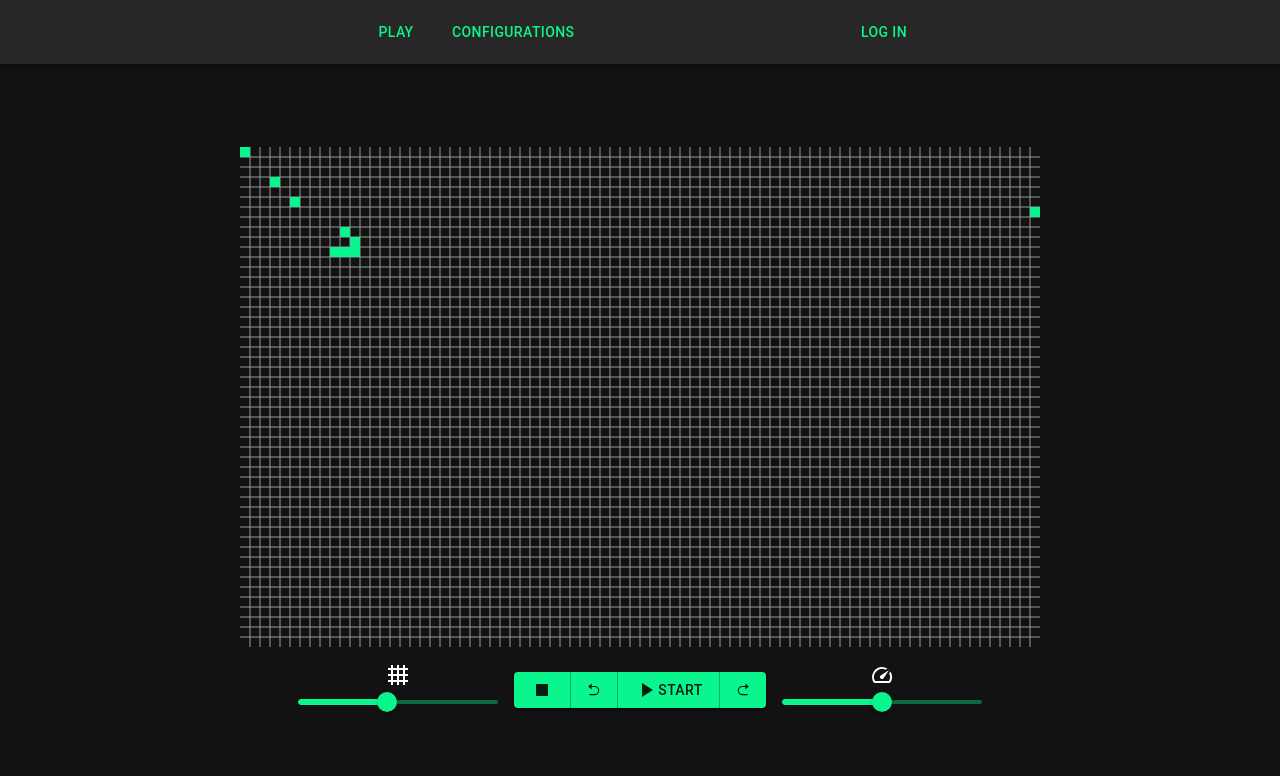
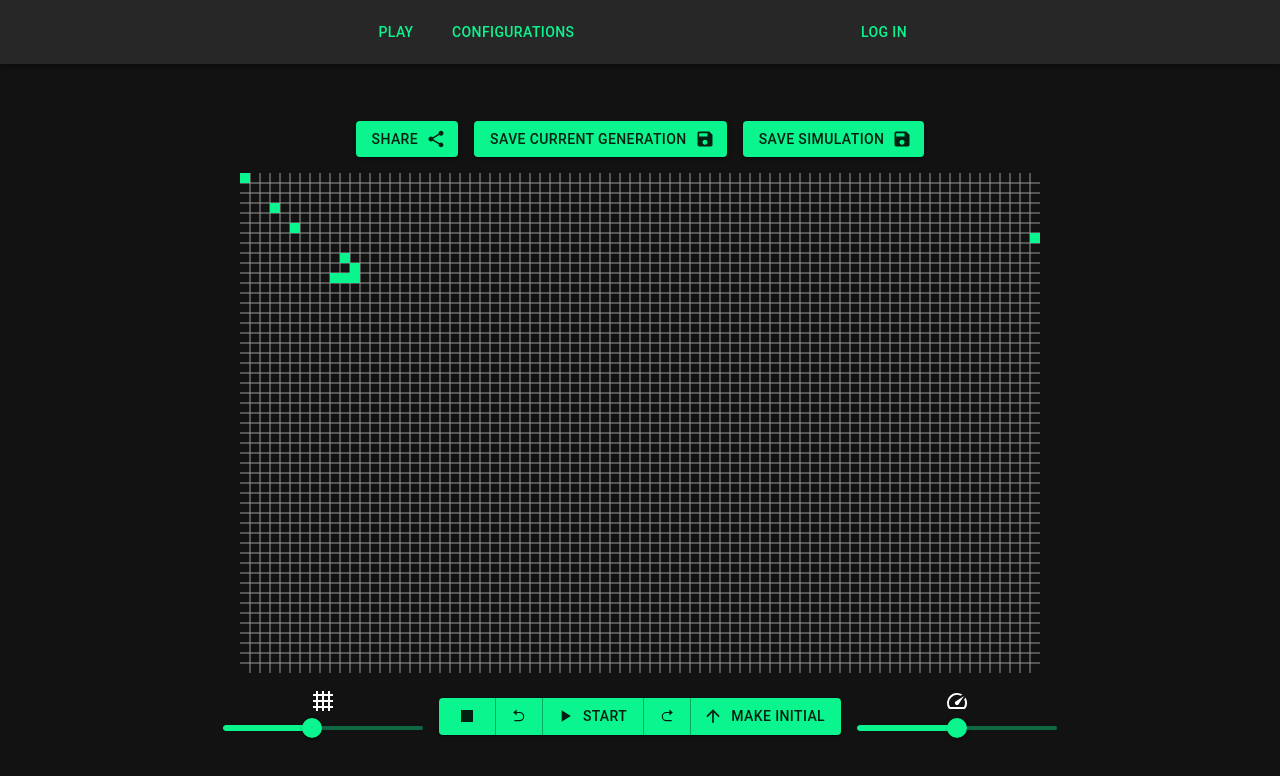
Before and after one commit to Fuyunori/PV247-project, a React (Create React App) app: page / in a window 1280 px wide. Shown: the top 776 px of the page. Built offline with nearby package versions, Linux system fonts and the light colour scheme; no server answers.

Commit message:
Add stubs for other functionality

```diff
--- /dev/null
+++ b/src/api/getShareableLink.ts
@@ -0,0 +1,7 @@
+// TODO
+const getShareableLink = () => {
+  // store configuration in firebase
+  return 'abc';
+};
+
+export default getShareableLink;
--- /dev/null
+++ b/src/api/saveGeneration.ts
@@ -0,0 +1,8 @@
+// TODO
+import Generation from '../models/Generation';
+
+const saveGeneration = (generation: Generation) => {
+  // store in firebase
+};
+
+export default saveGeneration;
--- a/src/components/ConfigurationPreview.tsx
+++ b/src/components/ConfigurationPreview.tsx
@@ -1,24 +1,17 @@
 import { FC } from 'react';
 import { Box, Card, CardActionArea, CardContent, Typography } from '@mui/material';
-import { useNavigate } from 'react-router-dom';
+import { Link } from 'react-router-dom';
 import Configuration from '../models/Configuration';
 import Canvas from './Canvas';
-import { CoordinateSet } from '../utils/getNextGeneration';
 
 type Props = {
   readonly configuration: Configuration;
 };
 
 const ConfigurationPreview: FC<Props> = ({ configuration }) => {
-  const navigate = useNavigate();
-
-  const handleClick = () => {
-    navigate(`/configuration/${configuration.id}`);
-  };
-
   return (
     <Card sx={{ display: 'flex' }}>
-      <CardActionArea onClick={handleClick}>
+      <CardActionArea component={Link} to={`/configuration/${configuration.id}`}>
         <Canvas
           generation={configuration.initialGeneration}
           configWidth={configuration.width}
--- /dev/null
+++ b/src/components/ControlPanel.tsx
@@ -0,0 +1,77 @@
+import { FC } from 'react';
+import { Button, ButtonGroup, Slider, Stack } from '@mui/material';
+import Grid4x4Icon from '@mui/icons-material/Grid4x4';
+import StopIcon from '@mui/icons-material/Stop';
+import { RiArrowGoBackFill, RiArrowGoForwardFill } from 'react-icons/ri';
+import PauseIcon from '@mui/icons-material/Pause';
+import PlayArrowIcon from '@mui/icons-material/PlayArrow';
+import SpeedIcon from '@mui/icons-material/Speed';
+import ArrowUpwardIcon from '@mui/icons-material/ArrowUpward';
+
+type Props = {
+  value: number;
+  onReset: () => void;
+  onSetCurrentGenerationAsInitial: () => void;
+  onStepForward: () => void;
+  onStepBackward: () => void;
+  onToggleSimulation: () => void;
+  onChangeBoardSize: (_: Event, value: number | number[]) => void;
+  onChangeSpeed: (_: Event, value: number | number[]) => void;
+  running: boolean;
+  delay: number;
+};
+
+const ControlPanel: FC<Props> = ({
+  value,
+  onReset,
+  onSetCurrentGenerationAsInitial,
+  onStepForward,
+  onStepBackward,
+  onToggleSimulation,
+  onChangeBoardSize,
+  onChangeSpeed,
+  running,
+  delay,
+}) => {
+  return (
+    <Stack direction="row" alignItems="center" gap={2}>
+      <Stack direction="column" alignItems="center" width={200}>
+        <Grid4x4Icon />
+        <Slider aria-label="board size" min={10} max={100} value={value} onChange={onChangeBoardSize} />
+      </Stack>
+
+      <ButtonGroup variant="contained" aria-label="outlined primary button group">
+        <Button onClick={onReset} aria-label="reset">
+          <StopIcon />
+        </Button>
+        <Button onClick={onStepBackward} aria-label="step backward">
+          <RiArrowGoBackFill />
+        </Button>
+        <Button
+          onClick={onToggleSimulation}
+          aria-label={running ? 'pause' : 'start'}
+          startIcon={running ? <PauseIcon /> : <PlayArrowIcon />}
+        >
+          {running ? 'Pause' : 'Start'}
+        </Button>
+        <Button onClick={onStepForward} aria-label="step forward">
+          <RiArrowGoForwardFill />
+        </Button>
+        <Button
+          onClick={onSetCurrentGenerationAsInitial}
+          aria-label="set current generation as initial"
+          startIcon={<ArrowUpwardIcon />}
+        >
+          Make initial
+        </Button>
+      </ButtonGroup>
+
+      <Stack direction="column" alignItems="center" width={200}>
+        <SpeedIcon />
+        <Slider min={800} max={1000} value={1000 - delay} aria-label="simulation speed" onChange={onChangeSpeed} />
+      </Stack>
+    </Stack>
+  );
+};
+
+export default ControlPanel;
--- a/src/components/Layout.tsx
+++ b/src/components/Layout.tsx
@@ -7,7 +7,7 @@ const Layout: FC = ({ children }) => {
     <>
       <NavigationBar />
       <Container
-        maxWidth="sm"
+        maxWidth="lg"
         component="main"
         sx={{
           display: 'flex',
--- a/src/hooks/useGames.ts
+++ b/src/hooks/useConfigurations.ts
@@ -3,7 +3,8 @@ import { useEffect, useState } from 'react';
 import Generation from '../models/Generation';
 import { gamesCollection } from '../utils/firebase';
 
-const useGames = () => {
+// TODO use react-firebase-hooks
+const useConfigurations = () => {
   const [games, setGames] = useState<Generation[]>();
 
   useEffect(() => {
@@ -19,4 +20,4 @@ const useGames = () => {
   return games;
 };
 
-export default useGames;
+export default useConfigurations;
--- a/src/pages/Board.tsx
+++ b/src/pages/Board.tsx
@@ -1,17 +1,16 @@
 import { FC, useState } from 'react';
-import { Button, ButtonGroup, Slider, Stack } from '@mui/material';
+import { Button, Stack } from '@mui/material';
 import getNextGeneration, { Coordinate, CoordinateSet } from '../utils/getNextGeneration';
 import usePageTitle from '../hooks/usePageTitle';
 import Canvas from '../components/Canvas';
 import useInterval from '../hooks/useInterval';
 import Configuration from '../models/Configuration';
-import { RiArrowGoBackFill, RiArrowGoForwardFill } from 'react-icons/ri';
-import StopIcon from '@mui/icons-material/Stop';
-import PauseIcon from '@mui/icons-material/Pause';
-import PlayArrowIcon from '@mui/icons-material/PlayArrow';
-import SpeedIcon from '@mui/icons-material/Speed';
-import Grid4x4Icon from '@mui/icons-material/Grid4x4';
 import Generation from '../models/Generation';
+import ShareIcon from '@mui/icons-material/Share';
+import SaveIcon from '@mui/icons-material/Save';
+import getShareableLink from '../api/getShareableLink';
+import saveGeneration from '../api/saveGeneration';
+import ControlPanel from '../components/ControlPanel';
 
 const INITIAL_SIMULATION_DELAY = 100;
 
@@ -36,65 +35,10 @@ const MOCK_CONFIGURATION: Configuration = {
 };
 
 const getCurrentGenerationCoordinateSet = (generations: Generation[]) => {
-  return new CoordinateSet(generations[generations.length - 1]);
+  return new CoordinateSet(generations.slice(-1)[0]);
 };
 
-function ControlPanel(props: {
-  value: number;
-  onReset: () => void;
-  onStepForward: () => void;
-  onStepBackward: () => void;
-  onToggleSimulation: () => void;
-  onChangeBoardSize: (_: Event, value: number | number[]) => void;
-  onChangeSpeed: (_: Event, value: number | number[]) => void;
-  running: boolean;
-  delay: number;
-}) {
-  return (
-    <Stack direction="row" alignItems="center" gap={2}>
-      <Stack direction="column" alignItems="center" width={200}>
-        <Grid4x4Icon />
-        <Slider aria-label="board size" min={10} max={100} value={props.value} onChange={props.onChangeBoardSize} />
-      </Stack>
-
-      <ButtonGroup variant="contained" aria-label="outlined primary button group">
-        <Button onClick={props.onReset} aria-label="reset">
-          <StopIcon />
-        </Button>
-        <Button onClick={props.onStepBackward} aria-label="step backward">
-          <RiArrowGoBackFill />
-        </Button>
-        <Button onClick={props.onToggleSimulation} aria-label={props.running ? 'pause' : 'start'}>
-          {props.running ? (
-            <>
-              <PauseIcon />
-              Pause
-            </>
-          ) : (
-            <>
-              <PlayArrowIcon />
-              Start
-            </>
-          )}
-        </Button>
-        <Button onClick={props.onStepForward} aria-label="step forward">
-          <RiArrowGoForwardFill />
-        </Button>
-      </ButtonGroup>
-
-      <Stack direction="column" alignItems="center" width={200}>
-        <SpeedIcon />
-        <Slider
-          min={800}
-          max={1000}
-          value={1000 - props.delay}
-          aria-label="simulation speed"
-          onChange={props.onChangeSpeed}
-        />
-      </Stack>
-    </Stack>
-  );
-}
+// TODO cycle detection
 
 const Board: FC = () => {
   usePageTitle('Play');
@@ -124,6 +68,8 @@ const Board: FC = () => {
 
   const resetGenerations = (): void => setGenerations([generations[0]]);
 
+  const setCurrentGenerationAsInitial = (): void => setGenerations([generations.slice(-1)[0]]);
+
   const { running, start, stop, delay, setDelay } = useInterval(stepForward, INITIAL_SIMULATION_DELAY);
 
   const toggleSimulation = (): void => (running ? stop() : start());
@@ -134,8 +80,38 @@ const Board: FC = () => {
   const [boardSize, setBoardSize] = useState(50);
   const changeBoardSize = (_: Event, value: number | number[]): void => setBoardSize(value as number);
 
+  // TODO
+  const share = () => {
+    const link = getShareableLink();
+    // copy to clipboard
+    // notify user that it is in clipboard
+  };
+
+  // TODO
+  const saveCurrentGeneration = () => {
+    saveGeneration(generations.slice(-1)[0]);
+  };
+
+  // TODO
+  const saveSimulation = () => {
+    saveGeneration(generations[0]);
+  };
+
   return (
     <>
+      {/*TODO extract into Social component*/}
+      <Stack direction="row" alignItems="center" gap={2}>
+        <Button variant="contained" endIcon={<ShareIcon />} onClick={share}>
+          Share
+        </Button>
+        <Button variant="contained" endIcon={<SaveIcon />} onClick={saveCurrentGeneration}>
+          Save current generation
+        </Button>
+        <Button variant="contained" endIcon={<SaveIcon />} onClick={saveSimulation}>
+          Save simulation
+        </Button>
+      </Stack>
+
       <Canvas
         generation={generations[generations.length - 1]}
         configWidth={MOCK_CONFIGURATION.width}
@@ -153,6 +129,7 @@ const Board: FC = () => {
         onStepForward={stepForward}
         onChangeBoardSize={changeBoardSize}
         onChangeSpeed={changeSpeed}
+        onSetCurrentGenerationAsInitial={setCurrentGenerationAsInitial}
         running={running}
         delay={delay}
       />
--- a/src/pages/Configurations.tsx
+++ b/src/pages/Configurations.tsx
@@ -3,6 +3,10 @@ import { Grid } from '@mui/material';
 import usePageTitle from '../hooks/usePageTitle';
 import ConfigurationPreview from '../components/ConfigurationPreview';
 import Configuration from '../models/Configuration';
+
+// TODO add option to select either "my configurations" or "all configurations"
+// TODO maybe some filtering (by configuration name, author name,...)
+// TODO add option to delete my configurations
 
 const Configurations: FC = () => {
   usePageTitle('Browse configurations');
```
